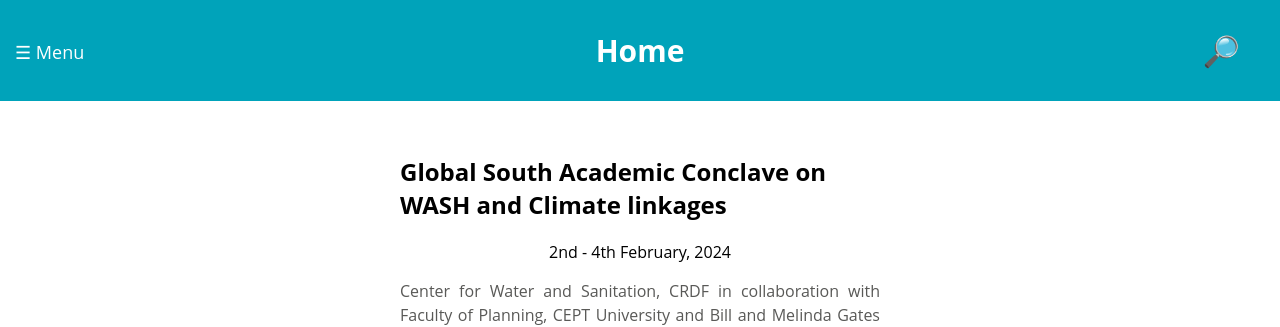
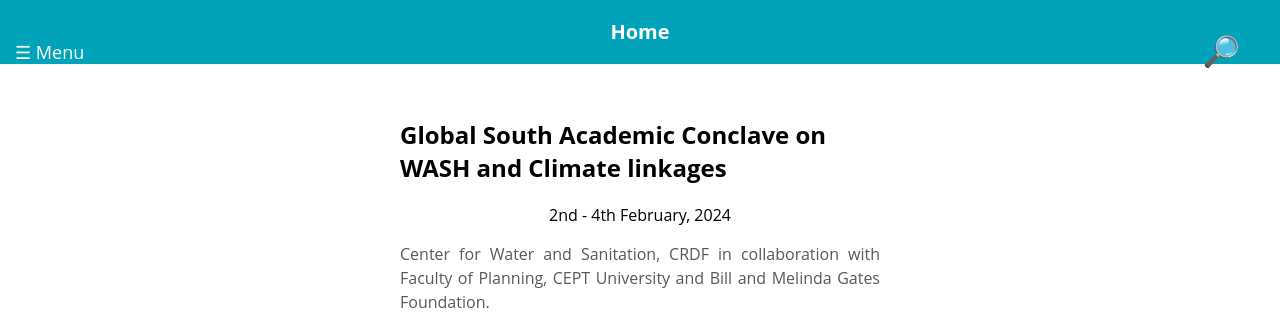
Before and after one commit to Givs01/GSAC, a plain HTML site: page home.html in a window 1280 px wide. Shown: the top 327 px of the page. Drawn offline with Linux system fonts and the light colour scheme.

Commit message:
Update styles.css

```diff
--- a/styles.css
+++ b/styles.css
@@ -23,9 +23,9 @@
         header {
             background-color: #00a3ba;
             color: #fff;
-            padding: 10px;
+            padding: 5px;
             text-align: center;
-			font-size: 15px;
+			font-size: 10px;
 			margin-bottom: 4px;
         }
 
```
